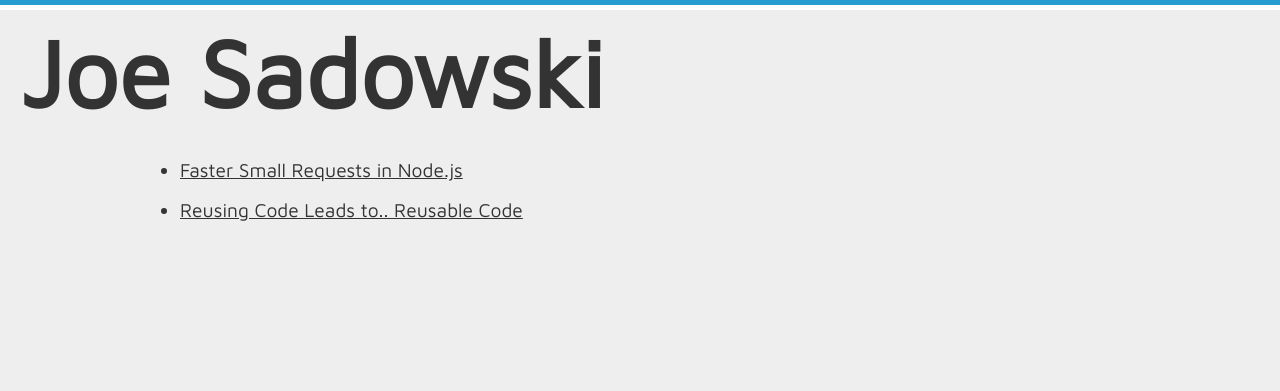
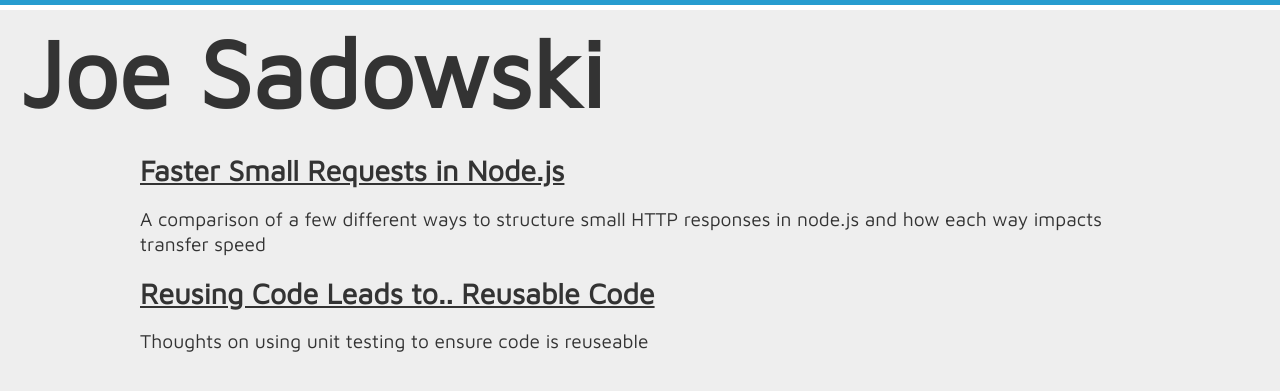
Before and after one commit to TheBigSadowski/thebigsadowski.github.com, a Jekyll site: the page built from blog.html, in a window 1280 px wide. Shown: the top 391 px of the page. Built offline with Jekyll 4.4.1, drawn with Linux system fonts in a browser that asks for light colours.

Commit message:
better post listing

```diff
--- a/_includes/site.css
+++ b/_includes/site.css
@@ -15,3 +15,5 @@ li { margin: 15px 0; }
 
 .post { min-width: 500px; max-width: 1000px; margin: 0 auto; font-size: .8em; line-height: 130%; margin-top: 30px; }
 .post h1 { font-size: 2em; }
+
+.preview { margin-bottom: 160px; }
--- a/_posts/2010-09-10-reuseable-code.md
+++ b/_posts/2010-09-10-reuseable-code.md
@@ -1,6 +1,7 @@
 ---
 layout: post
 title: Reusing Code Leads to.. Reusable Code
+summary: Thoughts on using unit testing to ensure code is reuseable
 ---
 
 # Reusing Code Leads to.. Reusable Code
--- a/_posts/2013-05-18-small-requests-in-nodejs.md
+++ b/_posts/2013-05-18-small-requests-in-nodejs.md
@@ -1,6 +1,7 @@
 ---
 layout: post
 title: Faster Small Requests in Node.js
+summary: A comparison of a few different ways to structure small HTTP responses in node.js and how each way impacts transfer speed
 ---
 
 
--- a/blog.html
+++ b/blog.html
@@ -1,8 +1,11 @@
 ---
 layout: post
 ---
-<ul id="posts">
+<div class="posts">
+  <div class="preview">
   {% for post in site.posts %}
-    <li><a href="{{ post.url }}">{{ post.title }}</a>
+    <h2><a href="{{ post.url }}">{{ post.title }}</a></h2>
+    <p>{{ post.summary }}</p>
   {% endfor %}
-</ul>
+  </div>
+</div>
```
